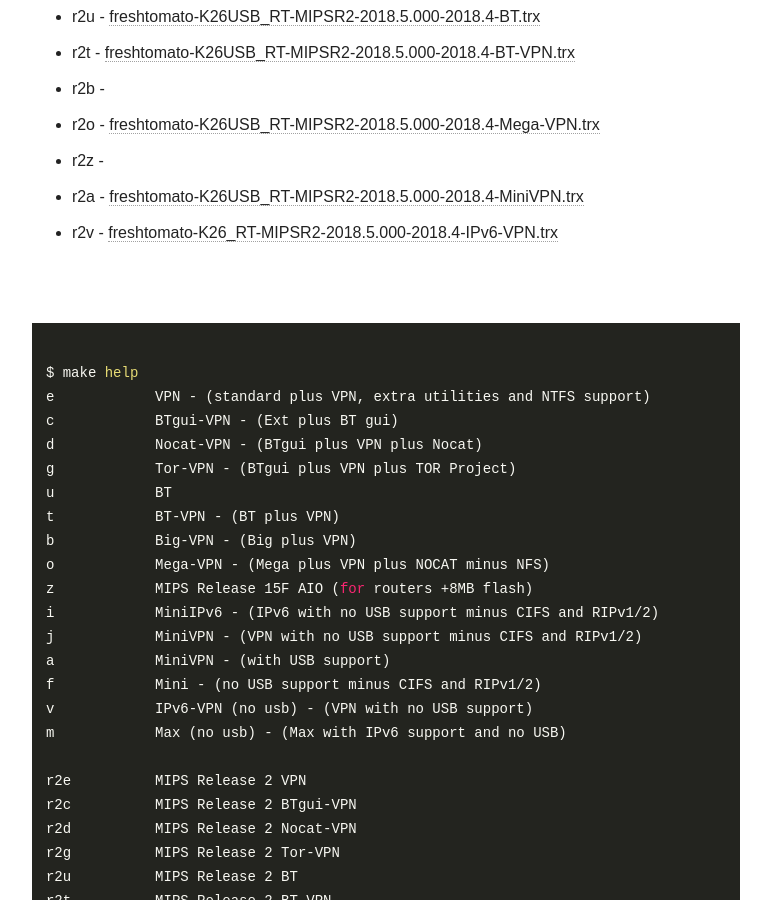
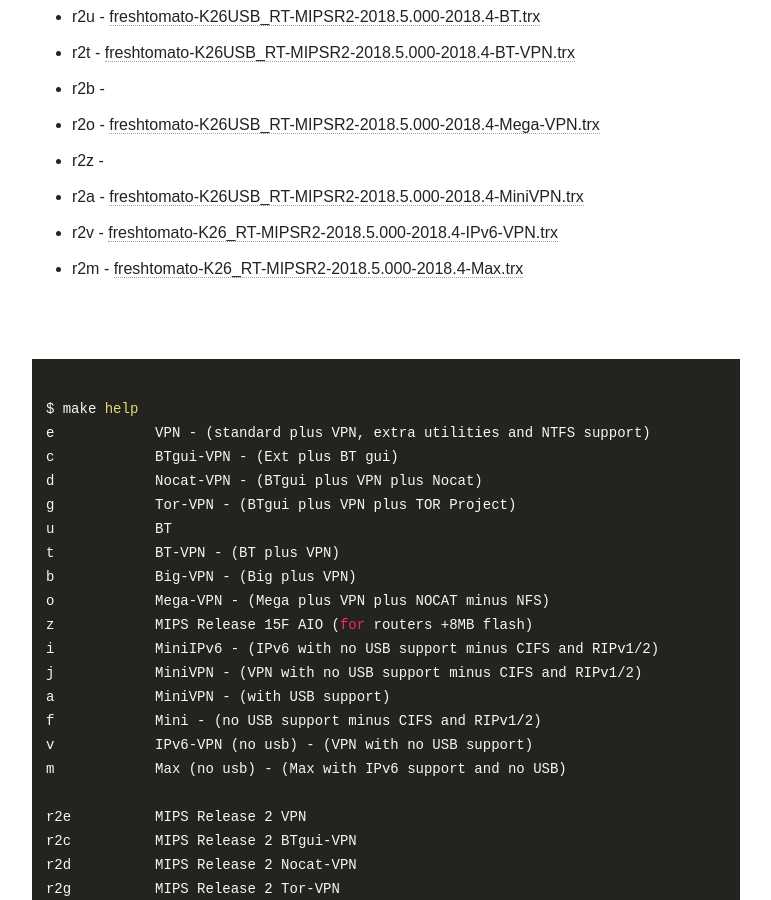
Before and after one commit to oglopss/freshtomato-mips-ci-jekyll, a Jekyll site: the page built from index.html, in a window 1280 px wide and 900 px high, scrolled down 1315 px. Shown: the whole window, without its empty margins (254-1025 px from the left). Built offline with Jekyll 4.4.1, drawn with Linux system fonts in a browser that asks for light colours; nearby versions of some CDN libraries.

Commit message:
Travis build 42 r2m pushed to gh-pages

```diff
--- a/_data/ss.yml
+++ b/_data/ss.yml
@@ -26,3 +26,4 @@
   - 0025 r2a freshtomato-K26USB_RT-MIPSR2-2018.5.000-2018.4-MiniVPN.trx
   - 0024 r2z
   - 0023 r2o freshtomato-K26USB_RT-MIPSR2-2018.5.000-2018.4-Mega-VPN.trx
+  - 0027 r2m freshtomato-K26_RT-MIPSR2-2018.5.000-2018.4-Max.trx
```
